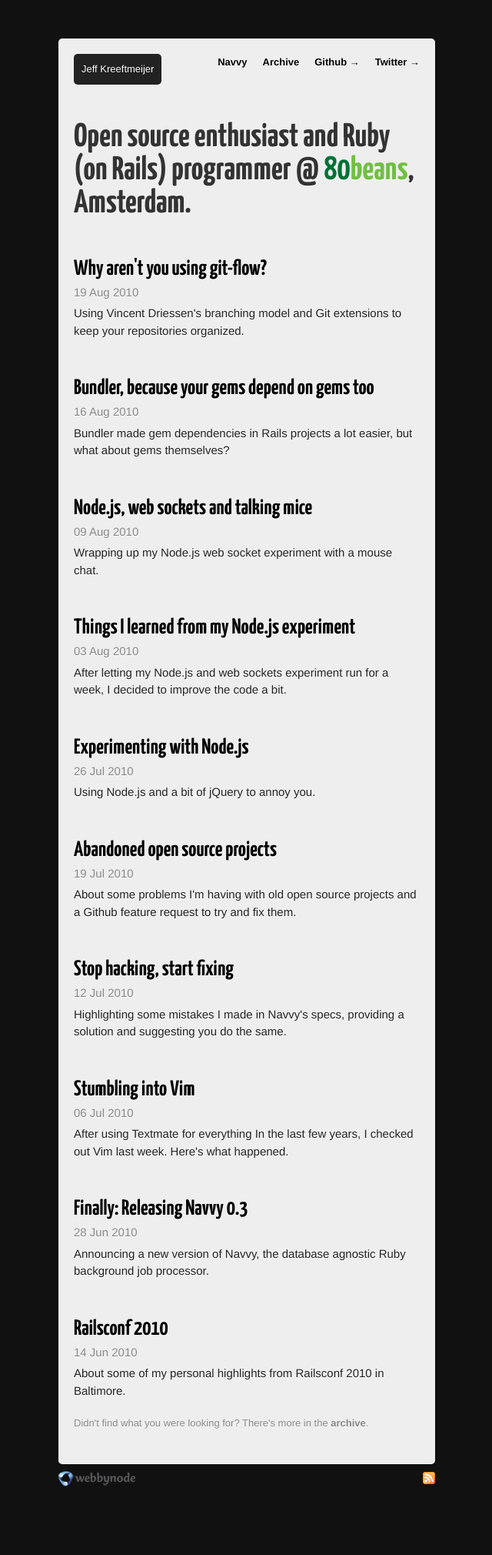
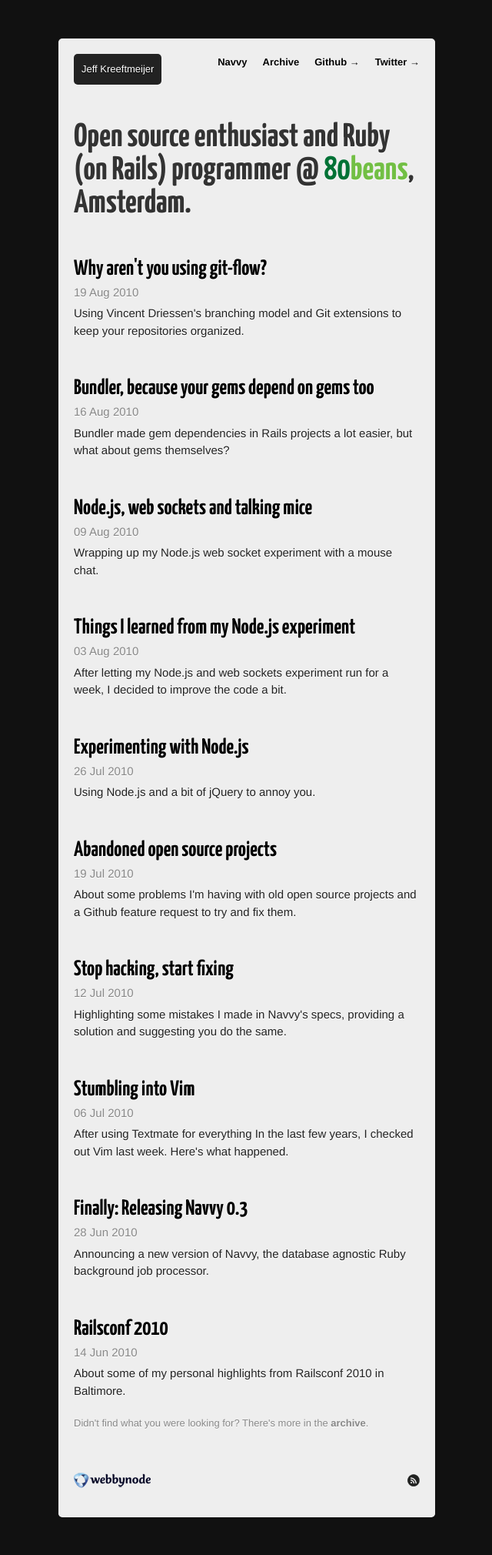
Before and after one commit to jeffkreeftmeijer/jeffkreeftmeijer.com, a Jekyll site: the page built from index.html, in a window 1280 px wide. Shown: the whole page at 77% size, without its empty margins (319-959 px from the left). Built offline with Jekyll 4.4.1, drawn with Linux system fonts in a browser that asks for light colours; comment, search, counter and statistics services are not loaded; before the commit the page ends 1981 px from its top, so only the background shows below that.

Commit message:
new buttons, moved the footer inside the wrapper and added little text balloons.

```diff
--- a/_layouts/default.html
+++ b/_layouts/default.html
@@ -43,15 +43,17 @@
     </div>
     <h2>{{ page.title }}</h2>
     {{ content }}
+    <div id="footer">
+      <a id="webbynode" href="http://webbynode.com">
+        <img src="/images/webbynode.png"/> <span class="balloon">awesome hosting.</span>
+      </a>
+      <a id="feed" href="http://feeds.feedburner.com/jeffkreeftmeijer">
+        <span class="balloon">subscribe!</span> <img src="/images/feed.png"/>
+      </a>
+      <hr/>
+    </div>
   </div>
-  <div id="footer">
-    <a id="webbynode" href="http://webbynode.com">
-      <img src="/images/webbynode.png"/>
-    </a>
-    <a id="feed" href="http://feeds.feedburner.com/jeffkreeftmeijer">
-      <img src="/images/feed.png"/>
-    </a>
-  </div>
+
 
   <script src="/js/jquery.js" type="text/javascript"></script>
   <script src="http://www.google-analytics.com/ga.js" type="text/javascript"></script>
--- a/css/screen.css
+++ b/css/screen.css
@@ -38,6 +38,10 @@
   text-decoration:none;
 }
 
+a img{
+  vertical-align: middle;
+}
+
 span#eighty{
   color:#007236;
 }
@@ -63,7 +67,7 @@
   color:#222;
   font-size:15px;
   line-height:150%;
-  margin:50px auto 0px auto;
+  margin:50px auto;
   opacity:0.9px;
   padding:20px;
   text-shadow:0 1px 0 #fff;
@@ -101,16 +105,11 @@
 
 div#footer
 {
-  margin: 10px auto 50px auto;
-  width: 490px;
+  margin: 50px 0 0 0;
 }
 
 div#footer a#feed{
   float: right;
-}
-
-div#footer img{
-  vertical-align: middle;
 }
 
 div.post
@@ -255,7 +254,32 @@
   float:left;
 }
 
-iframe.twitter-share-button{
+span#article_buttons{
   margin:20px 0;
   float:right;
+  text-align: right;
 }
+
+span#article_buttons a{
+  display:block;
+}
+
+a:hover span.balloon{
+  display: inline;
+}
+
+span.balloon{
+  background-color: #222;
+  color: #fff;
+  font-size: 10px;
+  padding:3px 5px;
+  -moz-border-radius:5px;
+  -moz-box-shadow:0 -1px 0 #444;
+  -webkit-border-radius:5px;
+  -webkit-box-shadow:0 -1px 0 #444;
+  text-shadow:0 1px 0 #000;
+  font-weight: 500;
+  margin: 0 5px;
+  display:none;
+  line-height: 16px;
+}
```
Also changed, not shown: other parts of _layouts/default.html (+3 -0 lines), _layouts/post.html (+11 -2 lines), images/feed.png, images/tweet.png (added), images/webbynode.png.
